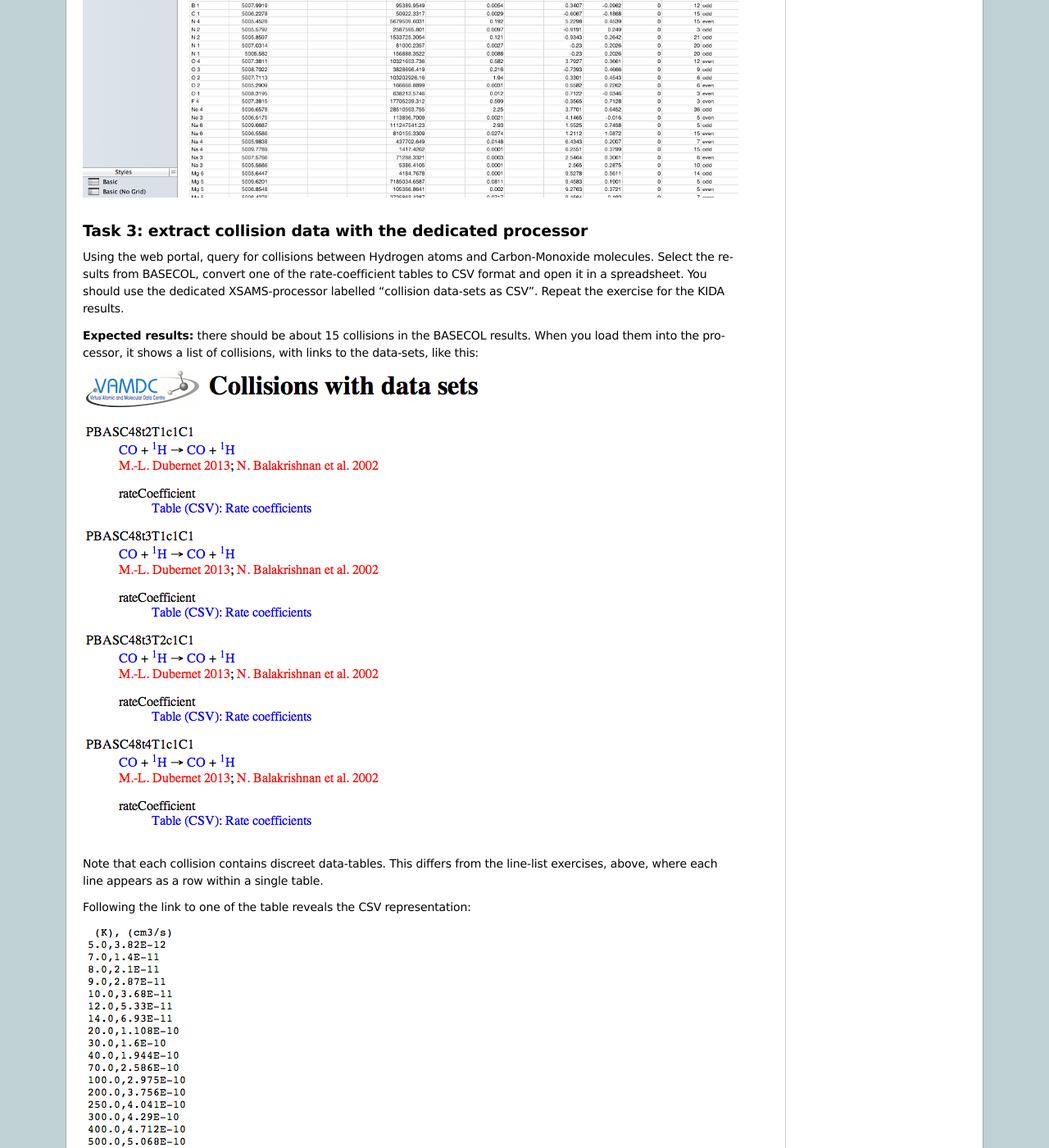
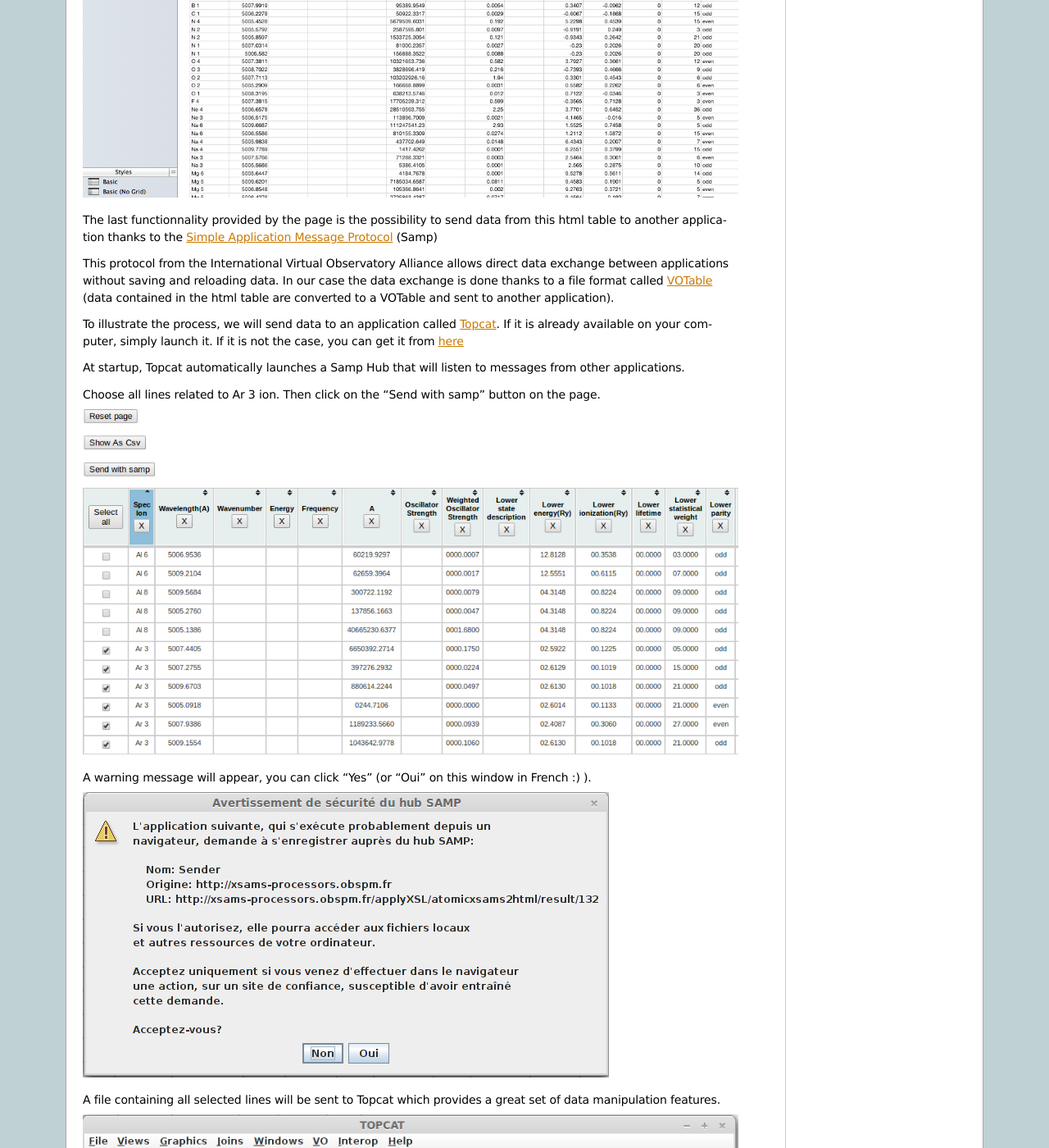
Before and after one commit to guyrixon/VAMDC-tutorials, a Sphinx documentation site: the page built from source/self-study/end-user-self-study/extracting-data-tables.rst, in a window 1280 px wide and 1400 px high, scrolled down 3379 px. Shown: the whole window at 82% size. Built offline with Sphinx 7.4.7, drawn with Linux system fonts in a browser that asks for light colours; pages that are not in the unit, such as notebooks, are missing from menus.

Commit message:
Minor update to table-extraction exercise.

```diff
--- a/source/self-study/end-user-self-study/extracting-data-tables.rst
+++ b/source/self-study/end-user-self-study/extracting-data-tables.rst
@@ -57,6 +57,33 @@ This latter view is actually the CSV contents displayed inside a web-page (note
   topbase-line-list-6.png
   :alt: line list from Topbase results, in spreadsheet.
 
+The last functionnality provided by the page is the possibility to send data from this html table to another application thanks to the `Simple Application Message Protocol <http://www.ivoa.net/documents/SAMP/>`_ (Samp)
+
+This protocol from the International Virtual Observatory Alliance allows direct data exchange between applications without saving and reloading data. In our case the data exchange is done thanks to a
+file format called `VOTable <http://www.ivoa.net/documents/VOTable/20130315/PR-VOTable-1.3-20130315.html>`_ (data contained in the html table are converted to a VOTable and sent to another application).
+
+To illustrate the process, we will send data to an application called `Topcat <http://www.star.bris.ac.uk/~mbt/topcat/#intro>`_. If it is already available on your computer, simply launch it.
+If it is not the case, you can get it from `here <http://www.star.bris.ac.uk/~mbt/topcat/#standalone>`_
+
+At startup, Topcat automatically launches a Samp Hub that will listen to messages from other applications.
+
+Choose all lines related to Ar 3 ion. Then click on the "Send with samp" button on the page.
+
+.. image::
+  topbase-line-list-7.png
+  :alt: line list from Topbase results, HTML presentation.
+
+A warning message will appear, you can click "Yes" (or "Oui" on this window in French :) ).
+
+.. image::
+  samp-alert.png
+  :alt: Alert while sending data through samp.
+
+A file containing all selected lines will be sent to Topcat which provides a great set of data manipulation features.
+
+.. image::
+  topcat-samp.png
+  :alt: Data loaded in Topcat.
 
 Task 3: extract collision data with the dedicated processor
 -----------------------------------------------------------
```
